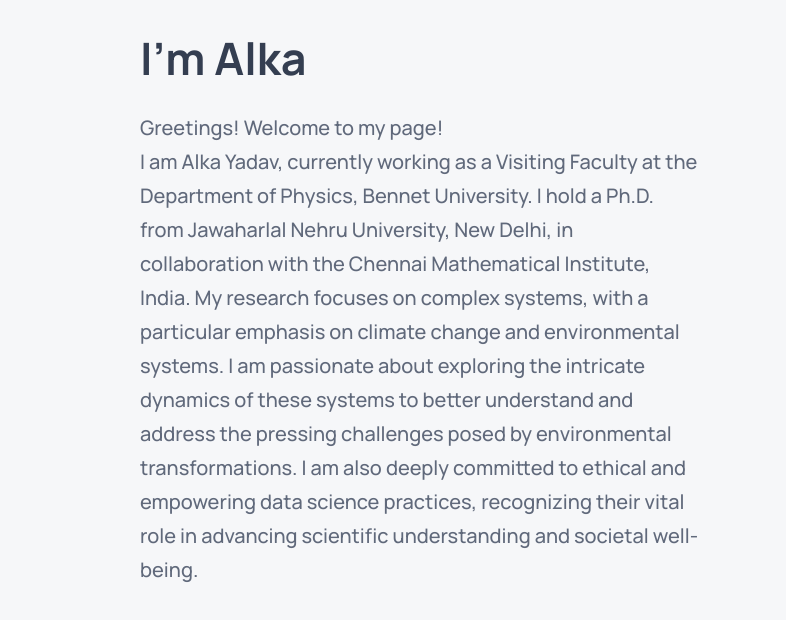
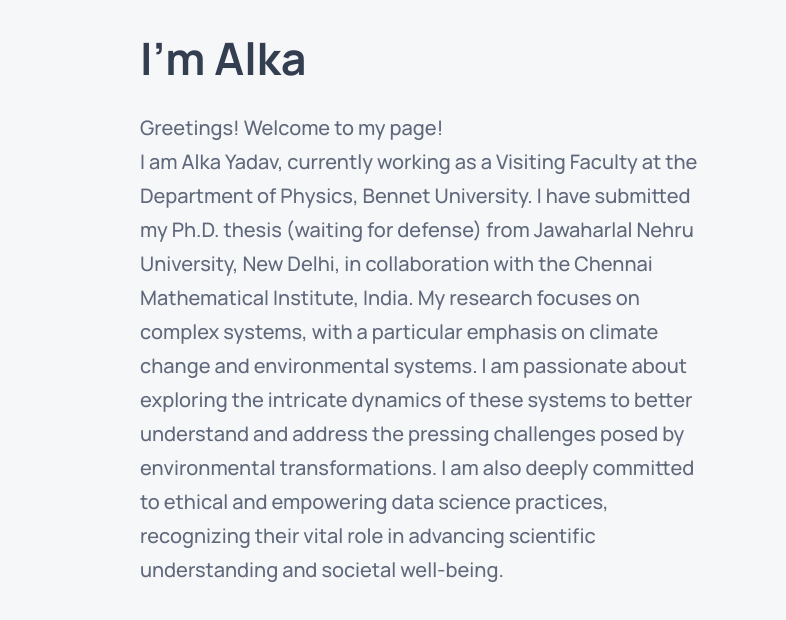
Before and after one commit to alkaindia/me, a plain HTML site: page index.html in a window 1280 px wide. Shown: the part 171-791 px from the top of the page, 494-1280 px from the left. Drawn offline with nearby package versions, Linux system fonts and the light colour scheme.

Commit message:
content_final_new2

```diff
--- a/index.html
+++ b/index.html
@@ -147,7 +147,7 @@
               Greetings! Welcome to my page! <br>
               I am Alka Yadav, currently working as a Visiting Faculty at the Department of Physics, Bennet University.
 
-              I hold a Ph.D. from Jawaharlal Nehru University, New Delhi, in collaboration with the Chennai Mathematical Institute, India. My research focuses on complex systems, with a particular emphasis on climate change and environmental systems. I am passionate about exploring the intricate dynamics of these systems to better understand and address the pressing challenges posed by environmental transformations. I am also deeply committed to ethical and empowering data science practices, recognizing their vital role in advancing scientific understanding and societal well-being.
+              I have submitted my Ph.D. thesis (waiting for defense) from Jawaharlal Nehru University, New Delhi, in collaboration with the Chennai Mathematical Institute, India. My research focuses on complex systems, with a particular emphasis on climate change and environmental systems. I am passionate about exploring the intricate dynamics of these systems to better understand and address the pressing challenges posed by environmental transformations. I am also deeply committed to ethical and empowering data science practices, recognizing their vital role in advancing scientific understanding and societal well-being.
             </p>
 
 
```
